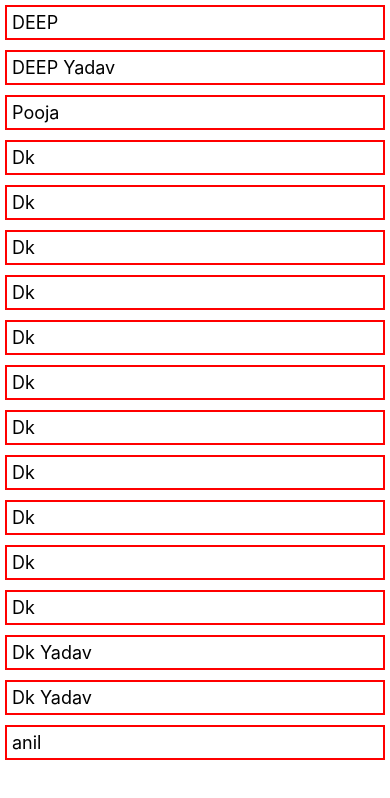
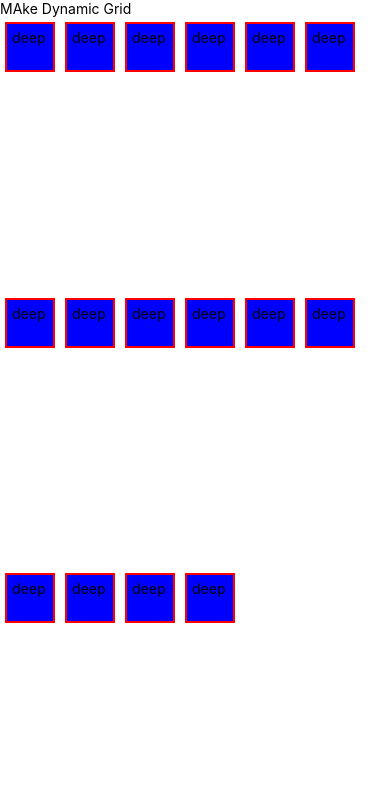
Before and after one commit to deep1524/ReactNative, a React Native app: screen / in a window 390 px wide. Shown: the top 798 px of the page. Built offline with nearby package versions, Linux system fonts and the light colour scheme.

Commit message:
make grid

```diff
--- a/App.js
+++ b/App.js
@@ -7,23 +7,22 @@
 
 import React, {useState} from 'react';
 
-import { StyleSheet, } from 'react-native';
+import {StyleSheet} from 'react-native';
 import User from './components/flatlist';
 import Basic from './components/basic';
 import Custom from './components/custom';
+import MakeGrid from './components/MakeGrid';
 
 function App() {
-
   return (
     <>
-    {/* <Basic/>
-    <User/> */}
-    <Custom/>
+      {/* <Basic />
+      <User />
+      <Custom /> */}
+      <MakeGrid />
     </>
   );
 }
-
-
 
 const styles = StyleSheet.create({
   textbox: {fontSize: 18, borderColor: 'red', borderWidth: 2},
--- /dev/null
+++ b/components/MakeGrid.jsx
@@ -0,0 +1,45 @@
+// Make Dynamic Grid
+
+import React from 'react';
+import {StyleSheet, Text, View} from 'react-native';
+
+const MakeGrid = () => {
+  return (
+    <>
+      <Text>MAke Dynamic Grid</Text>
+      <View style={{flex: 1, flexDirection: 'row', flexWrap: 'wrap'}}>
+        <Text style={styles.text}>deep </Text>
+        <Text style={styles.text}>deep </Text>
+        <Text style={styles.text}>deep </Text>
+        <Text style={styles.text}>deep </Text>
+        <Text style={styles.text}>deep </Text>
+        <Text style={styles.text}>deep </Text>
+        <Text style={styles.text}>deep </Text>
+        <Text style={styles.text}>deep </Text>
+        <Text style={styles.text}>deep </Text>
+        <Text style={styles.text}>deep </Text>
+        <Text style={styles.text}>deep </Text>
+        <Text style={styles.text}>deep </Text>
+        <Text style={styles.text}>deep </Text>
+        <Text style={styles.text}>deep </Text>
+        <Text style={styles.text}>deep </Text>
+        <Text style={styles.text}>deep </Text>
+      </View>
+    </>
+  );
+};
+const styles = StyleSheet.create({
+  text: {
+    width: 50,
+    height: 50,
+    borderColor: 'red',
+    borderWidth: 2,
+    padding: 5,
+    textAlign: 'center',
+    textAlignVertical: 'center',
+    backgroundColor: 'blue',
+    margin: 5,
+  },
+});
+
+export default MakeGrid;
--- a/components/flatlist.jsx
+++ b/components/flatlist.jsx
@@ -1,5 +1,5 @@
 import React from 'react'
-import { FlatList, StyleSheet, Text, View } from 'react-native';
+import { FlatList, StyleSheet, Text, View ,ScrollView } from 'react-native';
 
 const user = [
     {
@@ -18,6 +18,27 @@ const user = [
       id: 4,
       name: 'DEEP',
     },
+    {
+        id: 4,
+        name: 'DEEP',
+      },
+      {
+        id: 4,
+        name: 'DEEP',
+      },
+      {
+        id: 4,
+        name: 'DEEP',
+      },
+      {
+        id: 4,
+        name: 'DEEP',
+      },
+      {
+        id: 4,
+        name: 'DEEP Yadav',
+      },
+
   ];
 function User() {
     return (
@@ -29,7 +50,9 @@ function User() {
         </FlatList>
         <FlatList data={user} renderItem={({item})=><Text style={styles.textbox}>{item.id}</Text>}>
 
+
   </FlatList>
+
       </View>
     );
   }
```
